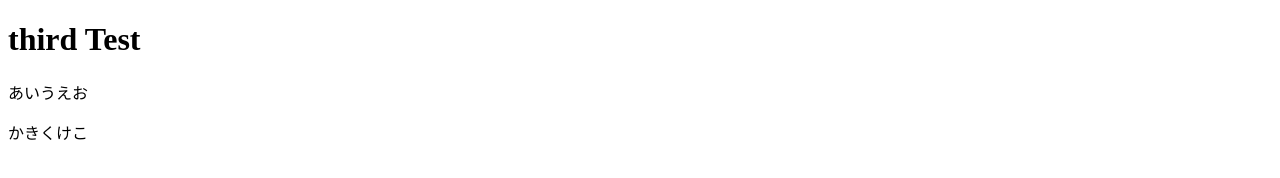
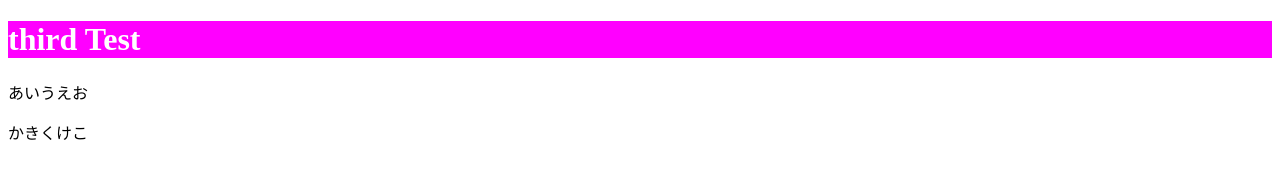
Before and after one commit to rikasuke/thirdTest, a plain HTML site: page index.html in a window 1280 px wide. Drawn offline with Linux system fonts and the light colour scheme.

Commit message:
cssに追加

```diff
--- a/css/print.css
+++ /dev/null
@@ -1,2 +0,0 @@
-css/print.css
-.gitignore
--- a/index.html
+++ b/index.html
@@ -2,7 +2,7 @@
 <html lang="ja">
 <head>
   <meta charset="UTF-8">
-  <link rel="stylesheet" href=css/"style.css">
+  <link rel="stylesheet" href="css/style.css">
   <title>third Test</title>
 </head>
 <body>
```
Also changed, not shown: 1 other file.
